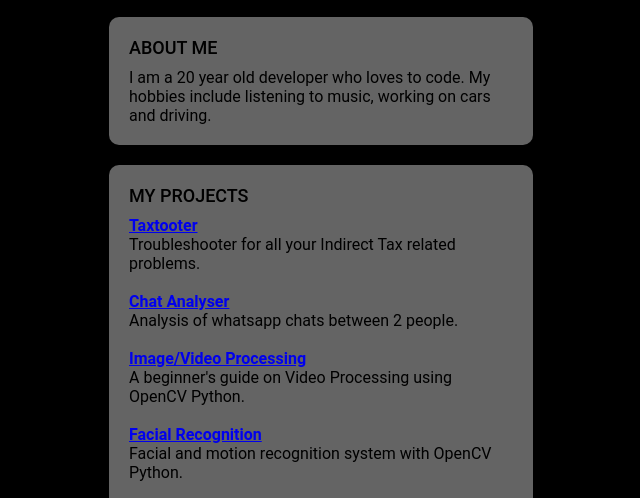
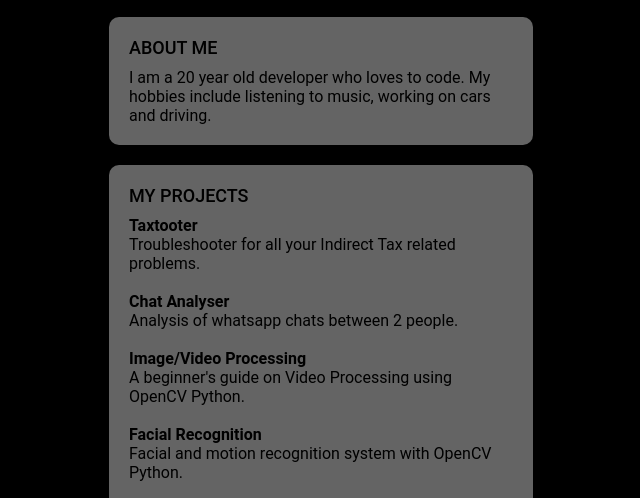
Before and after one commit to NischayaSharma-iamin/NischayaCvWebsite, a plain HTML site: page index.html in a window 1280 px wide. Shown: the part 276-774 px from the top of the page, without its empty margins (319-959 px from the left). Drawn offline with Linux system fonts and the light colour scheme.

Commit message:
Update style.css

```diff
--- a/style.css
+++ b/style.css
@@ -66,3 +66,12 @@
 	opacity: 70%;
 	cursor: pointer;
 }
+
+a{
+	color: black;
+	text-decoration: none;
+}
+
+a:hover{
+	color: rgba(1,1,1,0.6);
+}
```
